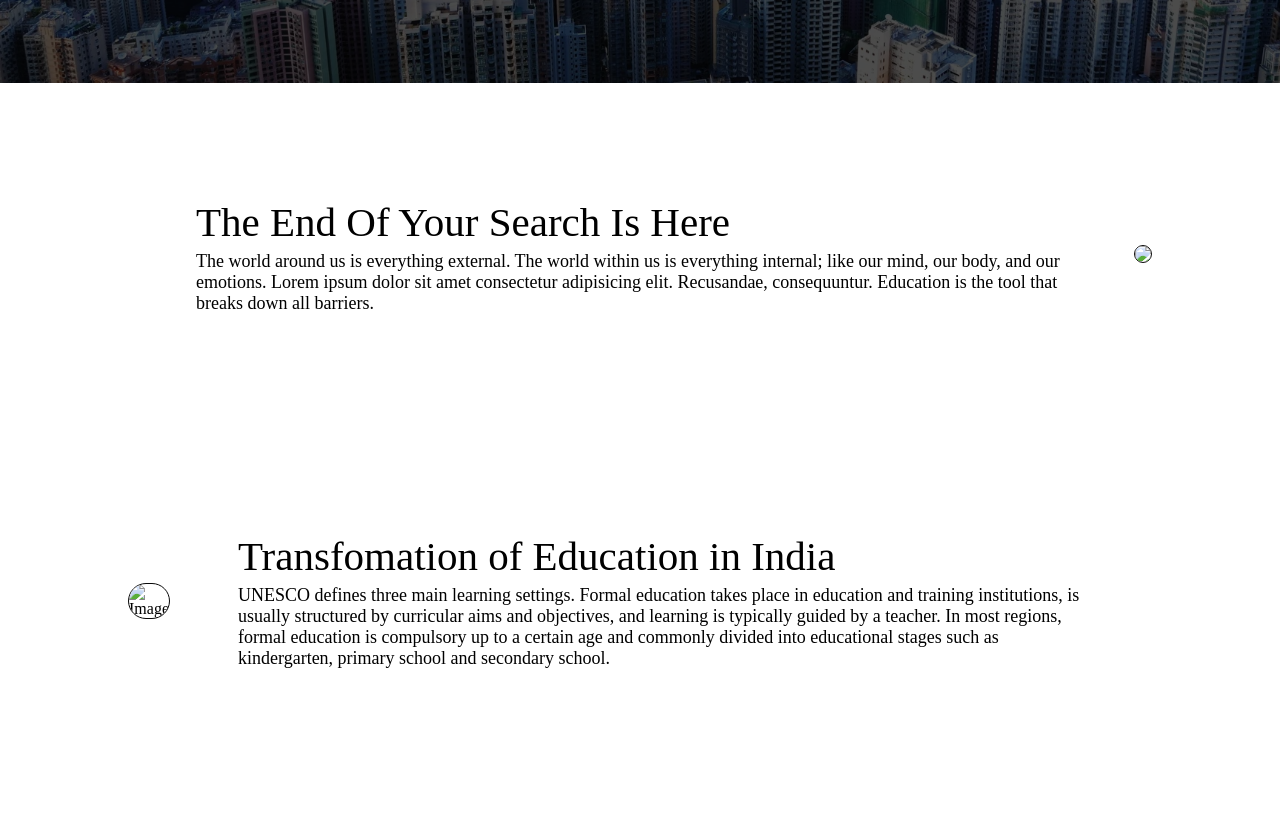
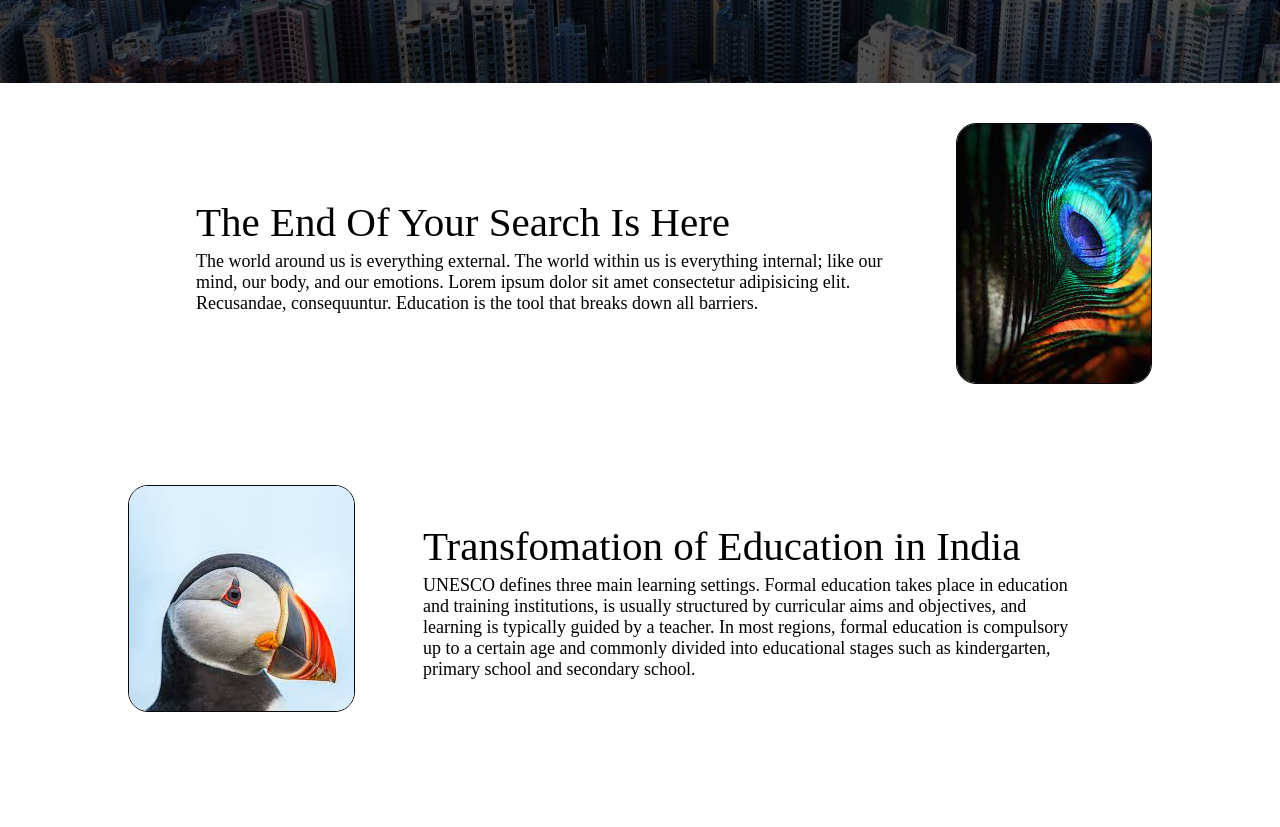
Before and after one commit to ABR-Kapoor/kuchbhinaam.com, a plain HTML site: page index.html in a window 1280 px wide. Shown: the part 780-1607 px from the top of the page. Drawn offline with Linux system fonts and the light colour scheme.

Commit message:
Update index.html

```diff
--- a/index.html
+++ b/index.html
@@ -54,7 +54,7 @@
             Education is the tool that breaks down all barriers.</p>
     </div>
         <div class="thumbnali">
-            <img class="imgFluid" src="img/img2.jfif">
+            <img class="imgFluid" src="img2.jpg">
         </div>
 
     </section>
@@ -66,7 +66,7 @@
             UNESCO defines three main learning settings. Formal education takes place in education and training institutions, is usually structured by curricular aims and objectives, and learning is typically guided by a teacher. In most regions, formal education is compulsory up to a certain age and commonly divided into educational stages such as kindergarten, primary school and secondary school.</p>
     </div>
         <div class="thumbnali">
-            <img class="imgFluid" src="img/img3.jfif" alt="Image">
+            <img class="imgFluid" src="img3.jpg" alt="Image">
         </div>
 
     </section>
```
